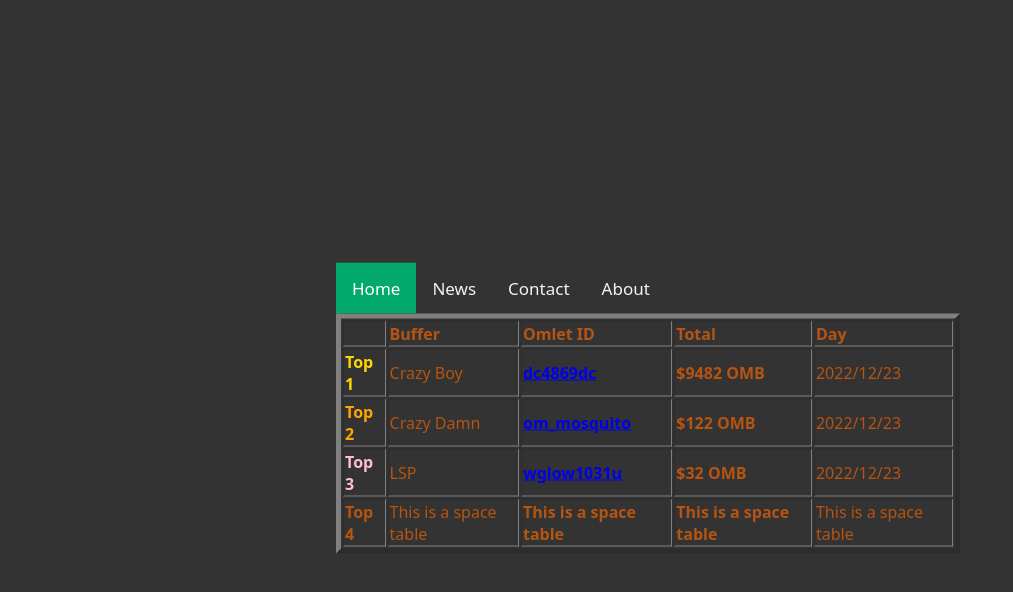
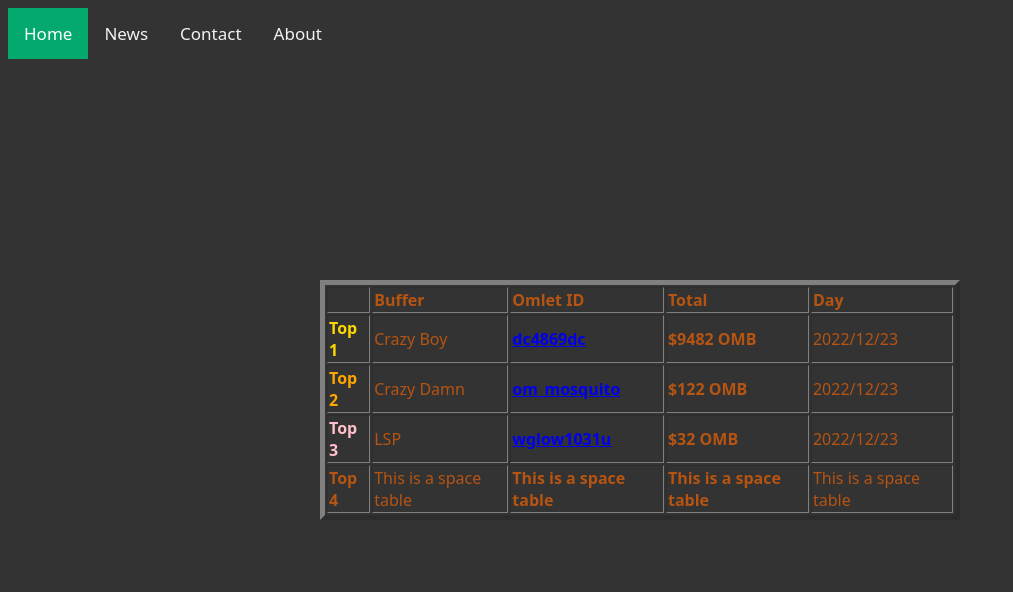
Before and after one commit to JeremyZun/miki, a Flask app: page /test in a window 1280 px wide. Shown: the top 592 px of the page, without its empty margins (0-1013 px from the left). Run offline with Flask 2, Linux system fonts and the light colour scheme.

Commit message:
Update test1.css

```diff
--- a/static/css/test1.css
+++ b/static/css/test1.css
@@ -2,10 +2,14 @@
 body {
     font-family: system-ui, -apple-system, BlinkMacSystemFont, 'Segoe UI', Roboto, Oxygen, Ubuntu, Cantarell, 'Open Sans', 'Helvetica Neue', sans-serif;
     background-color:#333;
+
+}
+.table{
     position: fixed;
     top: 50%;
     left: 50%;
     transform: translate(-50%, -50%);
+
 }
 .topnav {
     background-color: #333;
```
